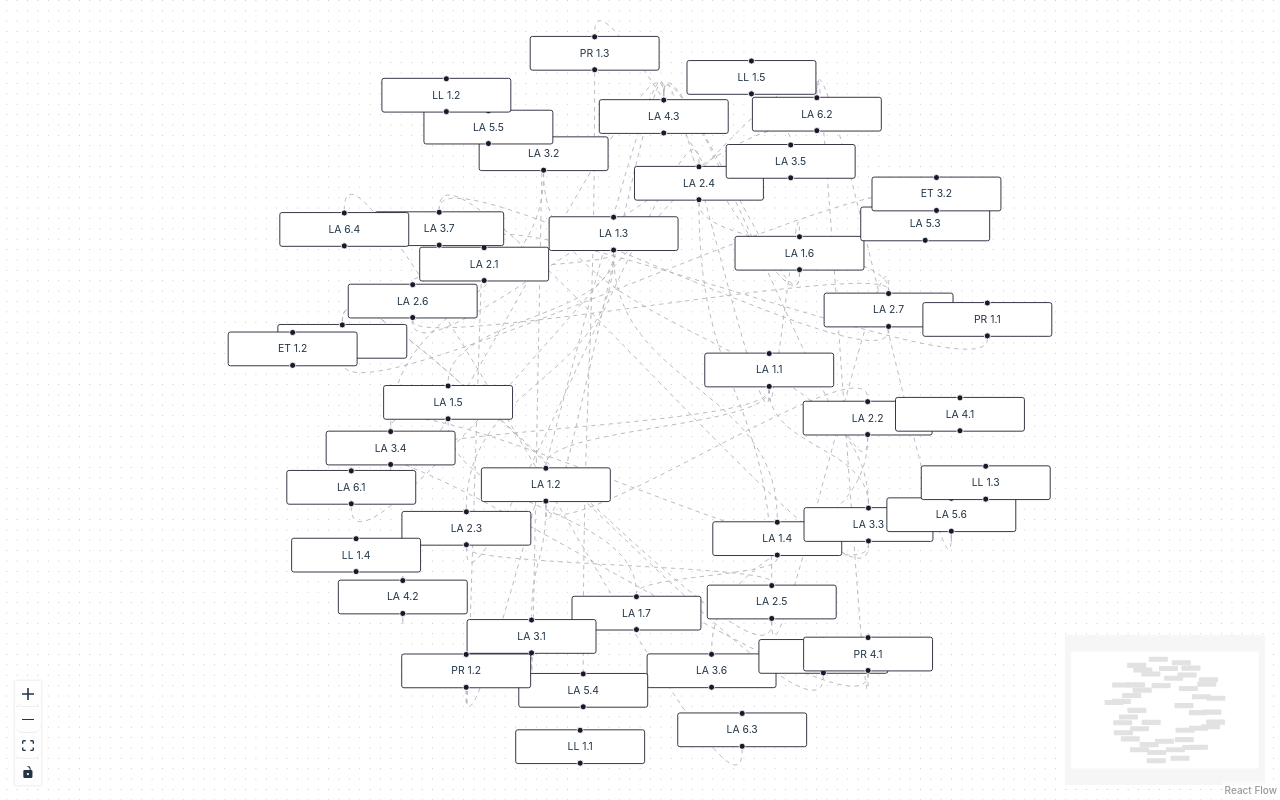
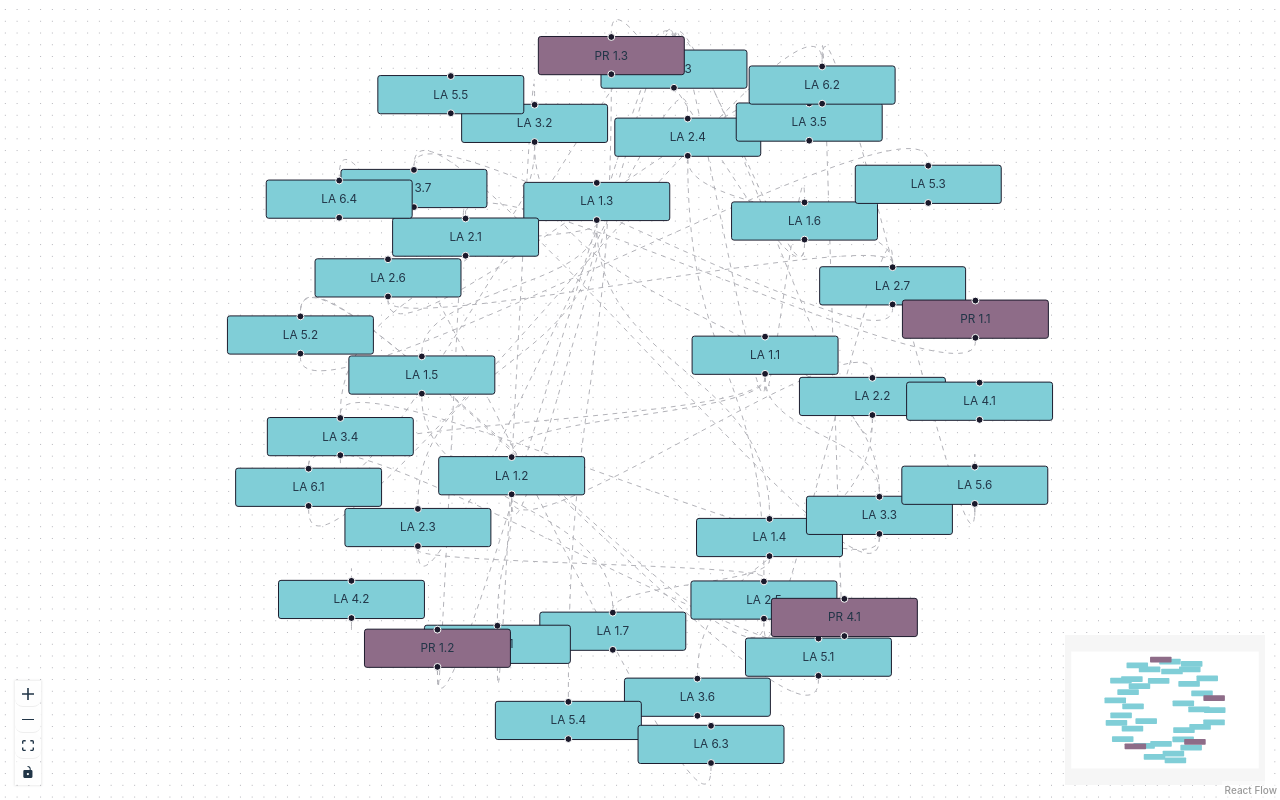
Before and after one commit to cherryyypham/qea1ConceptMap, a React (Vite) app: page / in a window 1280 px wide. Built offline with nearby package versions, Linux system fonts and the light colour scheme.

Commit message:
Coloring nodes, to do: clean + API

```diff
--- a/src/App.jsx
+++ b/src/App.jsx
@@ -15,6 +15,12 @@ import { initialNodes, initialEdges } from './utils/nodes-edges.js';
 import { collide } from './utils/collide.js';
 import { forceSimulation, forceLink, forceManyBody, forceX, forceY } from 'd3-force';
 import { Modal } from 'antd';
+
+const getNodeColor = (label) => {
+  if (label.includes('LA')) return '#80CED7';
+  if (label.includes('PR')) return '#8E6C88';
+  return '#FFFFFF';
+};
 
 const useLayoutElements = () => {
   const { getNodes, getEdges, setNodes, fitView } = useReactFlow();
@@ -57,7 +63,12 @@ const useLayoutElements = () => {
 };
 
 const LayoutFlow = () => {
-  const [nodes, , onNodesChange] = useNodesState(initialNodes);
+  const [nodes, , onNodesChange] = useNodesState(
+    initialNodes.map((node) => ({
+      ...node,
+      style: { backgroundColor: getNodeColor(node.data.label) }
+    }))
+  );
   const [edges, , onEdgesChange] = useEdgesState(initialEdges);
   const [initialized] = useLayoutElements();
   const [isModalOpen, setIsModalOpen] = useState(false);
@@ -76,7 +87,7 @@ const LayoutFlow = () => {
           edges={edges}
           onNodesChange={onNodesChange}
           onEdgesChange={onEdgesChange}
-          onNodeClick={handleNodeClick} // Add this line
+          onNodeClick={handleNodeClick}
         >
           <Panel>
             {initialized}
```
Also changed, not shown: public/csvGen.csv.
